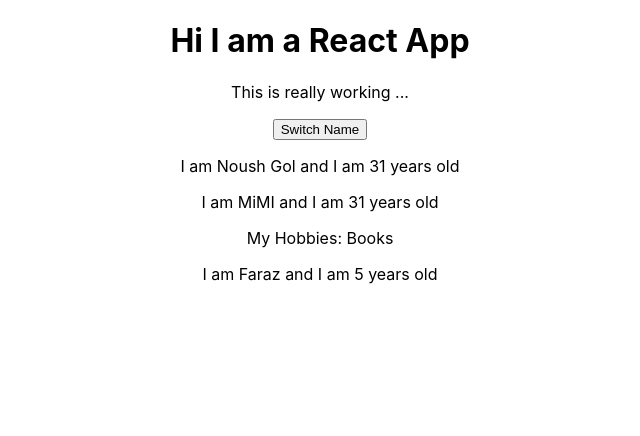
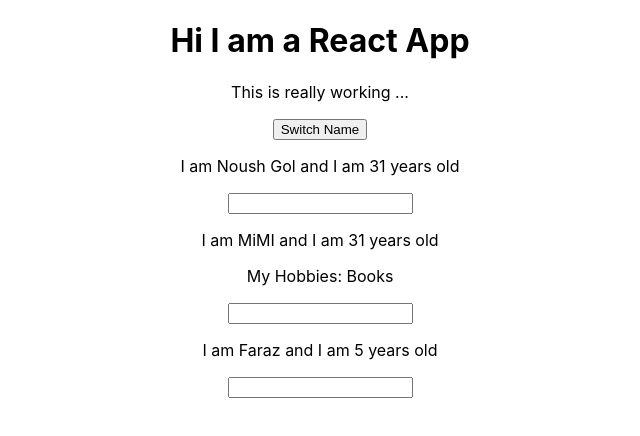
Before and after one commit to MSBeni/react_test_app, a React (Create React App) app: page / in a window 1280 px wide. Shown: the top 436 px of the page, without its empty margins (320-960 px from the left). Built offline with nearby package versions, Linux system fonts and the light colour scheme.

Commit message:
Added css style for the person class

```diff
--- a/src/App.js
+++ b/src/App.js
@@ -61,19 +61,28 @@
       {name:"Faraz", age:"6"},
     ]})
   }
+
+  nameChangeHandler = (event) => {
+    this.setState({persons: [
+      {name:"Noush Gol", age:"30"},
+      {name:event.target.value, age:"31"},
+      {name:"Faraz", age:"6"},
+    ]})
+  }
   render(){
     return(
       <div className="App">
         <h1>Hi I am a React App</h1>
         <p>This is really working ...</p>
-        <button onClick={this.switchNameHandler.bind(this, 'Farnoush... ')}>Switch Name</button>
+        <button onClick={() => this.switchNameHandler('Farnoush... ')}>Switch Name</button>
         <Person
             name={this.state.persons[0].name}
             age={this.state.persons[0].age}/>
         <Person
             name={this.state.persons[1].name}
             age={this.state.persons[1].age}
-            click={this.switchNameHandler.bind(this, 'Noushiiii!!!!')}>My Hobbies: Books</Person>
+            click={this.switchNameHandler.bind(this, 'Noushiiii!!!!')}
+            changed={this.nameChangeHandler}>My Hobbies: Books</Person>
         <Person
             name={this.state.persons[2].name}
             age={this.state.persons[2].age} />
--- /dev/null
+++ b/src/Person/Person.css
@@ -0,0 +1,7 @@
+.Person {
+    width: 60%;
+    border: 1px solid #eee;
+    box-shadow: 0 2px 3px #ccc;
+    padding: 16px;
+    text-align: center;
+}
--- a/src/Person/Person.js
+++ b/src/Person/Person.js
@@ -3,9 +3,10 @@
 // A Stateless Component
 const person = (props) => {
     return (
-        <div>
+        <div className="Person">
             <p onClick={props.click}> I am {props.name} and I am {props.age} years old</p>
             <p>{props.children}</p>
+            <input type="text" onChange={props.changed}/>
         </div>
 
     )
```
